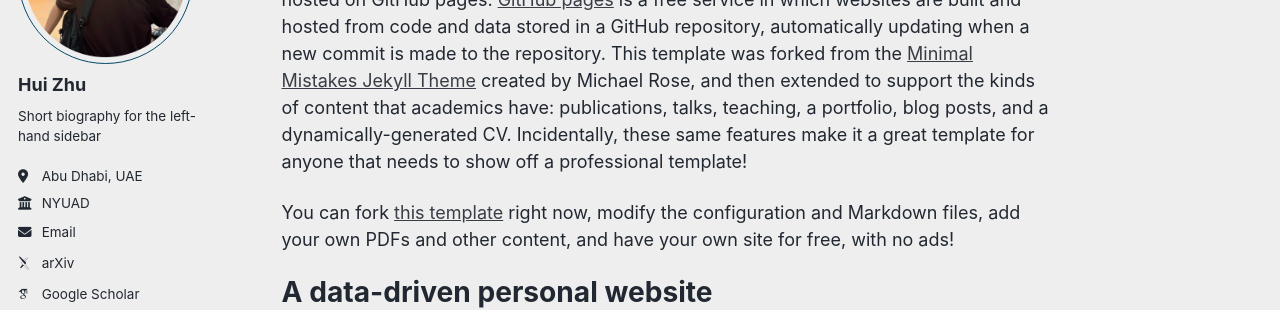
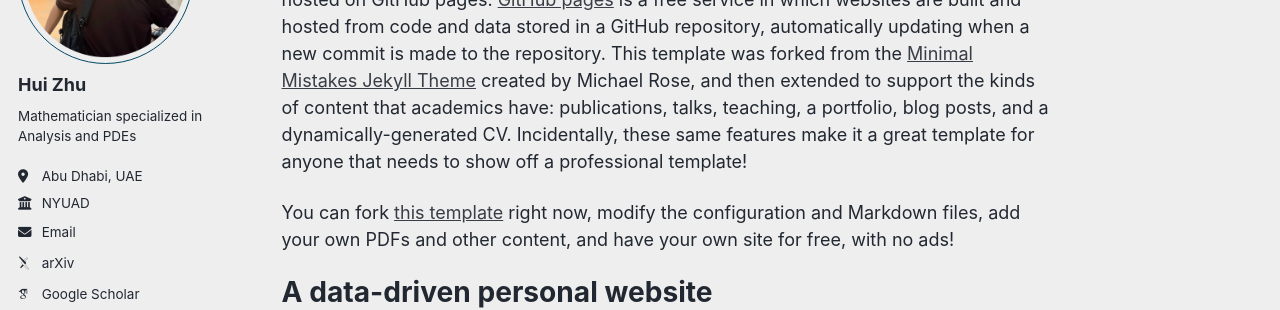
Before and after one commit to hui-math/hui-math.github.io, a Jekyll site: the page built from _pages/about.md, in a window 1280 px wide. Shown: the part 212-522 px from the top of the page. Built offline with Jekyll 4.4.1, drawn with Linux system fonts in a browser that asks for light colours; some web fonts are replaced; a script bundle is joined from its source files by our own code; library files that are not in the unit come from our copies.

Commit message:
added a short sidebar bio

```diff
--- a/_config.yml
+++ b/_config.yml
@@ -17,7 +17,7 @@ author:
   avatar : "hui-paris-profile.png"
   name : "Hui Zhu"
   #pronouns : # example: "she/her"
-  bio : "Short biography for the left-hand sidebar"
+  bio : "Mathematician specialized in Analysis and PDEs"
   location : "Abu Dhabi, UAE"
   employer : "NYUAD"
   #uri : # URL
@@ -27,8 +27,8 @@ author:
   #academia : # URL
   arxiv : "https://arxiv.org/a/zhu_h_4.html"
   googlescholar : "https://scholar.google.com/citations?user=fq2lGiwAAAAJ"
-  #inspire-hep      : # URL
-  #impactstory      : # URL
+  #inspire-hep : # URL
+  #impactstory : # URL
   orcid : "https://orcid.org/0000-0003-1716-1807"
   #semantic         : # URL
   #ssrn             : # URL
```
